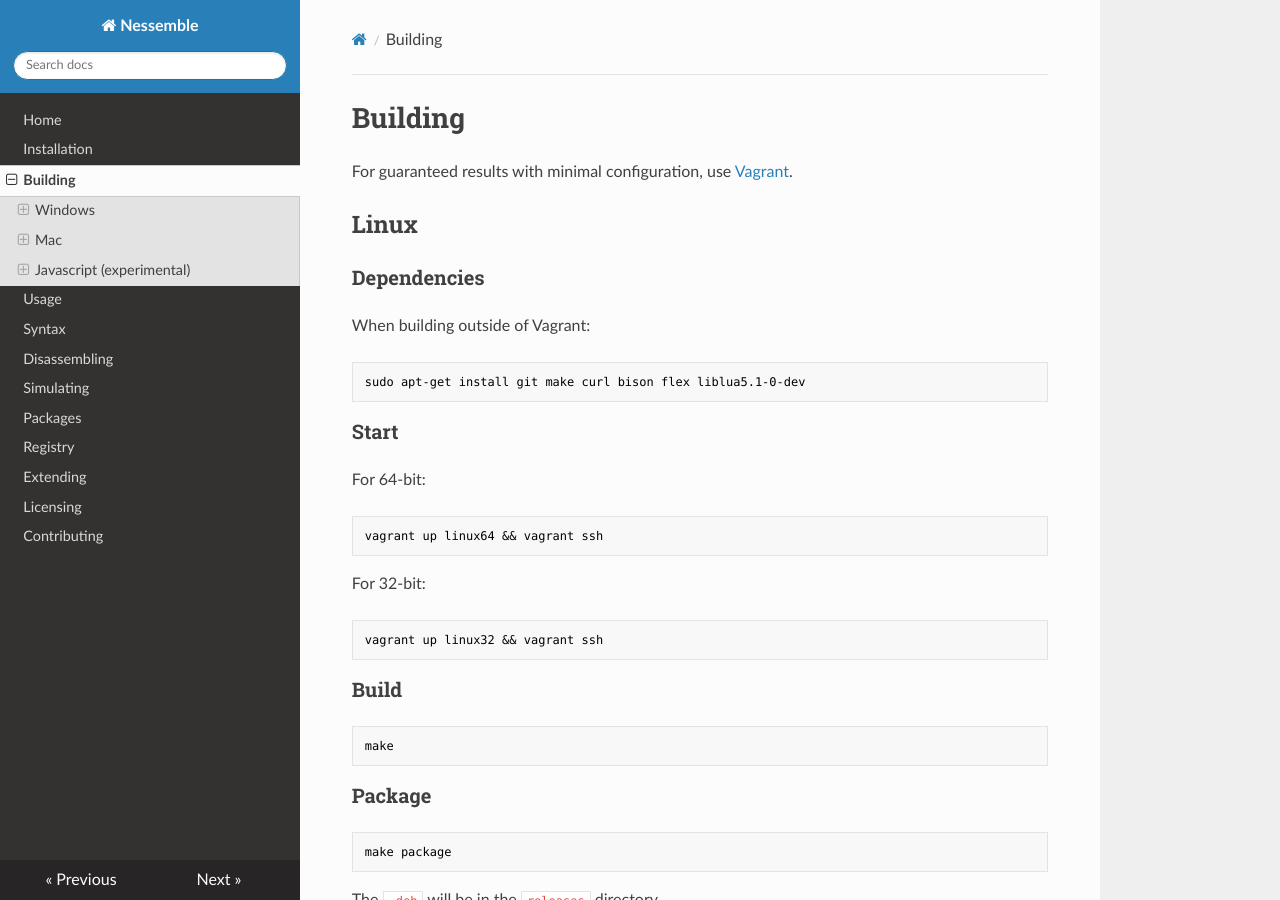
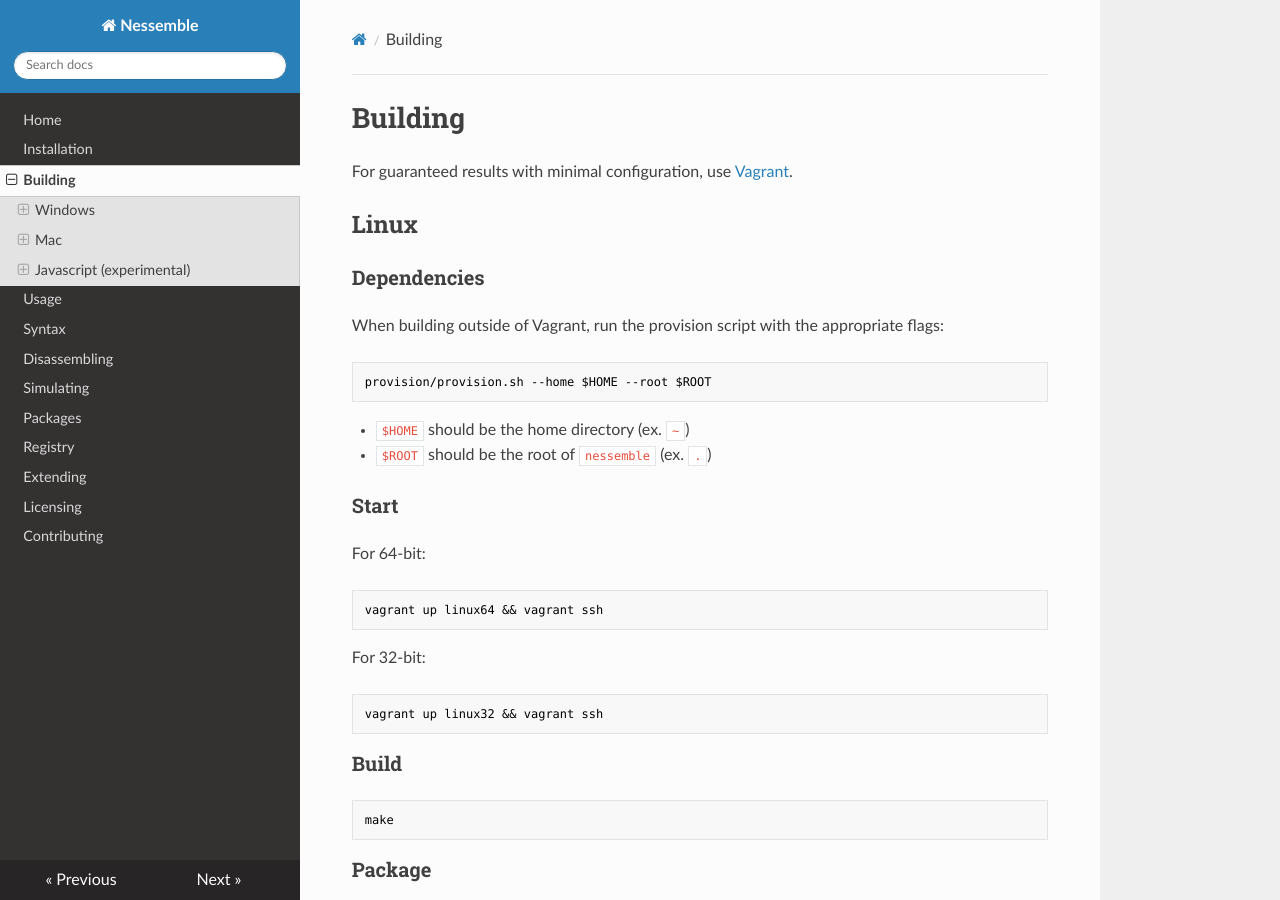
Before and after one commit to kevinselwyn/nessemble, an MkDocs documentation site: the page built from docs/pages/building.md, in a window 1280 px wide and 900 px high. Built offline with MkDocs 1.6.1, drawn with Linux system fonts in a browser that asks for light colours; nearby versions of some CDN libraries; old or Windows-style settings are respelled for this version of MkDocs.

Commit message:
Provision script update

````diff
--- a/docs/pages/building.md
+++ b/docs/pages/building.md
@@ -7,11 +7,15 @@ For guaranteed results with minimal configuration, use
 
 ### Dependencies
 
-When building outside of Vagrant:
+When building outside of Vagrant, run the provision script with the appropriate
+flags:
 
 ```text
-sudo apt-get install git make curl bison flex liblua5.1-0-dev
+provision/provision.sh --home $HOME --root $ROOT
 ```
+
+* `$HOME` should be the home directory (ex. `~`)
+* `$ROOT` should be the root of `nessemble` (ex. `.`)
 
 ### Start
 
````
Also changed, not shown: 1 other file.
